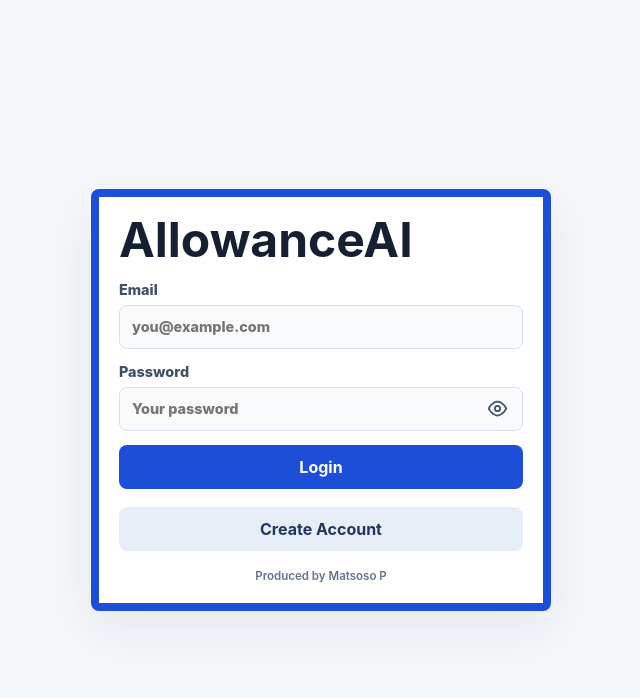
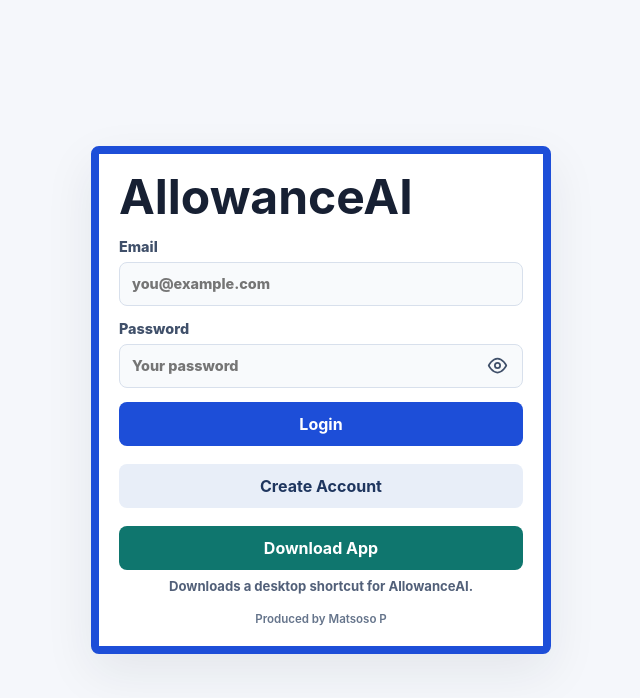
Before and after one commit to Matsoso-Phomolo/allowance-ai, a React (Vite) app in the folder allowanceai/frontend/: page / in a window 1280 px wide. Shown: the top 698 px of the page, without its empty margins (319-959 px from the left). Built offline with nearby package versions, Linux system fonts and the light colour scheme; no server answers.

Commit message:
Add downloadable app shortcut

```diff
--- a/allowanceai/frontend/index.html
+++ b/allowanceai/frontend/index.html
@@ -6,7 +6,7 @@
     <meta name="theme-color" content="#1d4ed8" />
     <link rel="manifest" href="/manifest.webmanifest" />
     <link rel="icon" href="/icon.svg" type="image/svg+xml" />
-    <link rel="apple-touch-icon" href="/icon.svg" />
+    <link rel="apple-touch-icon" href="/icon-192.png" />
     <title>AllowanceAI</title>
   </head>
   <body>
--- a/allowanceai/frontend/public/sw.js
+++ b/allowanceai/frontend/public/sw.js
@@ -1,5 +1,5 @@
-const CACHE_NAME = "allowanceai-v1";
-const APP_SHELL = ["/", "/manifest.webmanifest", "/icon.svg"];
+const CACHE_NAME = "allowanceai-v2";
+const APP_SHELL = ["/", "/manifest.webmanifest", "/icon.svg", "/icon-192.png", "/icon-512.png"];
 
 self.addEventListener("install", (event) => {
   event.waitUntil(
--- a/allowanceai/frontend/src/components/InstallButton.jsx
+++ b/allowanceai/frontend/src/components/InstallButton.jsx
@@ -1,54 +1,32 @@
-import { useEffect, useState } from "react";
+export default function InstallButton({ compact = false }) {
+  function handleDownload() {
+    const appUrl =
+      window.location.hostname === "localhost" || window.location.hostname === "127.0.0.1"
+        ? "https://allowance-ai.onrender.com/"
+        : window.location.origin;
+    const shortcut = `[InternetShortcut]\nURL=${appUrl}\nIconFile=${appUrl}/icon.svg\nIconIndex=0\n`;
+    const blob = new Blob([shortcut], { type: "application/octet-stream" });
+    const url = URL.createObjectURL(blob);
+    const link = document.createElement("a");
 
-export default function InstallButton({ compact = false }) {
-  const [installPrompt, setInstallPrompt] = useState(null);
-  const [installed, setInstalled] = useState(false);
-
-  useEffect(() => {
-    const isStandalone =
-      window.matchMedia?.("(display-mode: standalone)").matches || window.navigator.standalone;
-
-    if (isStandalone) {
-      setInstalled(true);
-      return undefined;
-    }
-
-    function handleBeforeInstallPrompt(event) {
-      event.preventDefault();
-      setInstallPrompt(event);
-    }
-
-    function handleInstalled() {
-      setInstalled(true);
-      setInstallPrompt(null);
-    }
-
-    window.addEventListener("beforeinstallprompt", handleBeforeInstallPrompt);
-    window.addEventListener("appinstalled", handleInstalled);
-
-    return () => {
-      window.removeEventListener("beforeinstallprompt", handleBeforeInstallPrompt);
-      window.removeEventListener("appinstalled", handleInstalled);
-    };
-  }, []);
-
-  async function handleInstall() {
-    if (!installPrompt) {
-      return;
-    }
-
-    await installPrompt.prompt();
-    await installPrompt.userChoice;
-    setInstallPrompt(null);
-  }
-
-  if (installed || !installPrompt) {
-    return null;
+    link.href = url;
+    link.download = "AllowanceAI.url";
+    document.body.appendChild(link);
+    link.click();
+    link.remove();
+    URL.revokeObjectURL(url);
   }
 
   return (
-    <button className={compact ? "install-button compact-button" : "install-button"} type="button" onClick={handleInstall}>
-      Install App
-    </button>
+    <div className={compact ? "install-control compact-install-control" : "install-control"}>
+      <button
+        className={compact ? "install-button compact-button" : "install-button"}
+        type="button"
+        onClick={handleDownload}
+      >
+        Download App
+      </button>
+      {!compact && <p className="install-message">Downloads a desktop shortcut for AllowanceAI.</p>}
+    </div>
   );
 }
--- a/allowanceai/frontend/src/styles.css
+++ b/allowanceai/frontend/src/styles.css
@@ -78,6 +78,23 @@ button:disabled {
 
 .install-button:hover {
   background: #115e59;
+}
+
+.install-control {
+  display: grid;
+  gap: 8px;
+}
+
+.compact-install-control {
+  display: inline-flex;
+}
+
+.install-message {
+  color: #526079;
+  font-size: 0.82rem;
+  font-weight: 700;
+  margin: 0;
+  text-align: center;
 }
 
 .app-shell {
```
Also changed, not shown: allowanceai/frontend/public/icon-192.png (added), allowanceai/frontend/public/icon-512.png (added), allowanceai/frontend/public/manifest.webmanifest.
